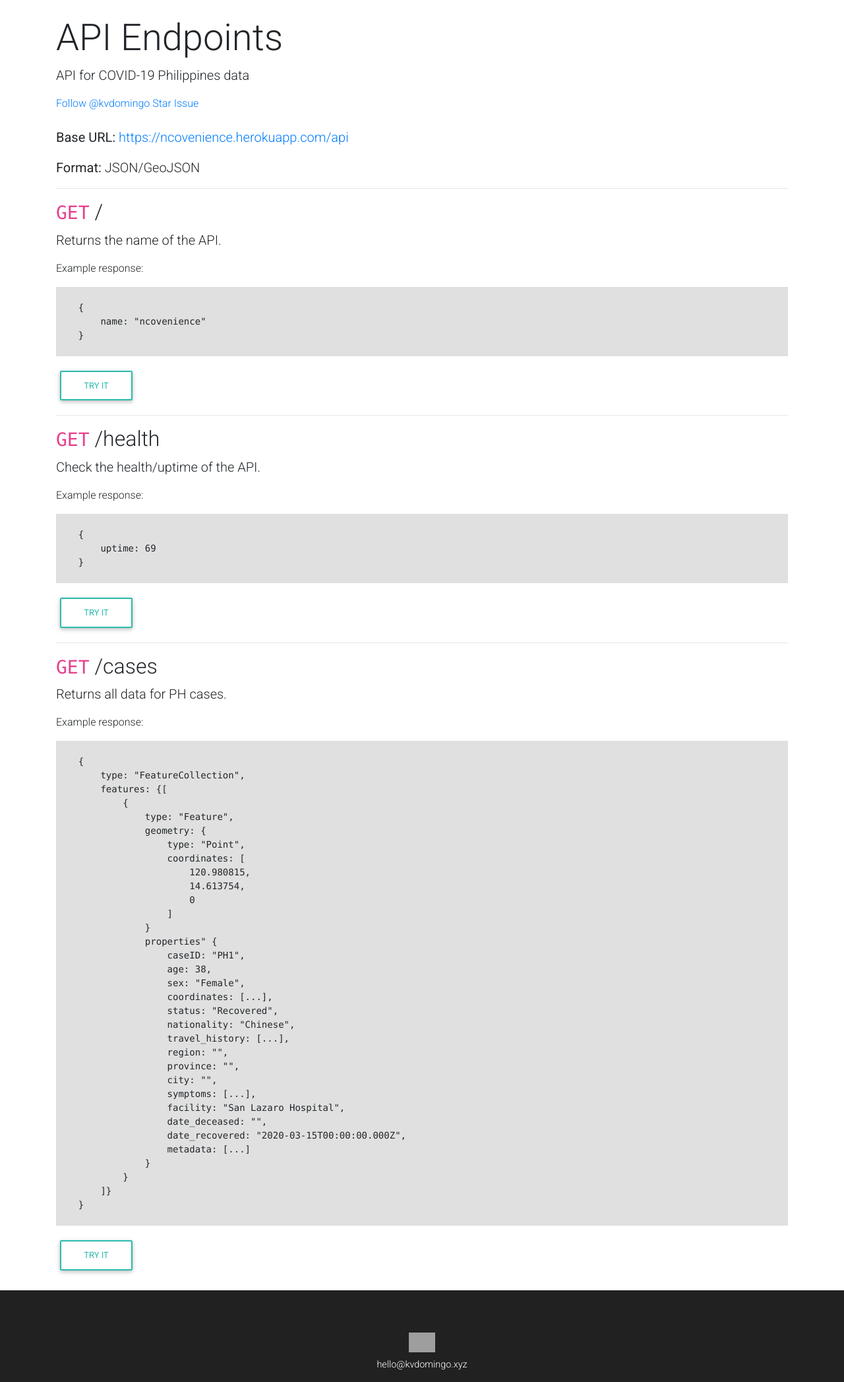
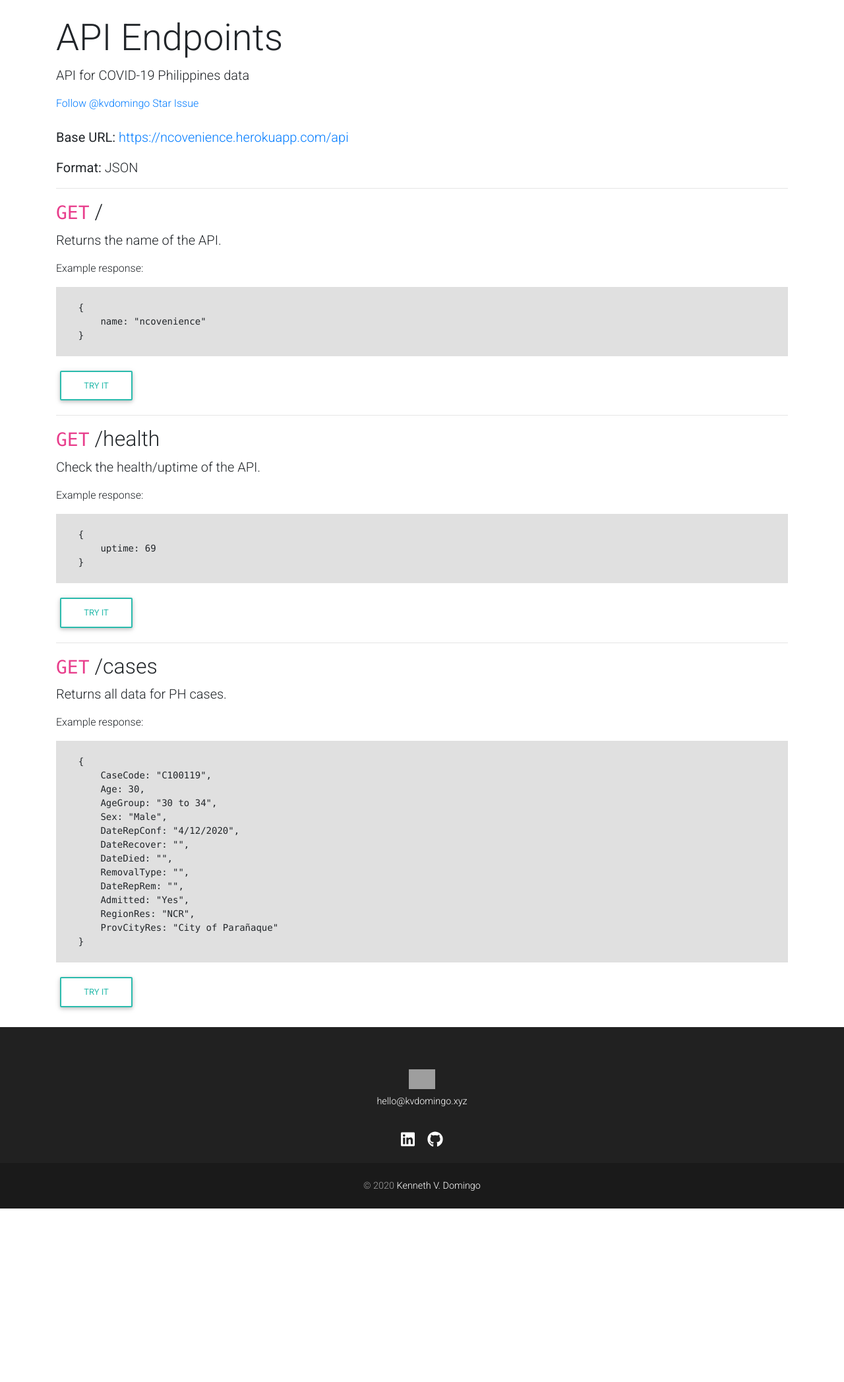
Before and after one commit to kvdomingo/ncovenience-backend, a Django app: template web/jinja2/web/api_docs.html.j2 in a window 1280 px wide. Shown: the part 56-2151 px from the top of the page at 66% size. After the commit the page ends 1888 px from the top, so only its background shows below. Run offline with Django 3.2, Linux system fonts and the light colour scheme; the template is opened without the code that fills it, so the values that code supplies are empty; parts of the project's set-up code (start-up, migrations or seed data) failed here and were passed over; some libraries are stand-ins or nearby versions; grey boxes are pictures that could not be loaded.

Commit message:
fix: updated API endpoints

```diff
--- a/web/jinja2/web/api_docs.html.j2
+++ b/web/jinja2/web/api_docs.html.j2
@@ -13,7 +13,7 @@
         <b>Base URL: </b><a href="{{ url('api_name') }}" target="_blank">https://ncovenience.herokuapp.com/api</a>
     </p>
     <p class="lead">
-        <b>Format: </b>JSON/GeoJSON
+        <b>Format: </b>JSON
     </p>
     <hr />
 
@@ -44,37 +44,18 @@
     <p>Example response:</p>
     <pre class="bg-light"><code>
     {
-        type: "FeatureCollection",
-        features: {[
-            {
-                type: "Feature",
-                geometry: {
-                    type: "Point",
-                    coordinates: [
-                        120.980815,
-                        14.613754,
-                        0
-                    ]
-                }
-                properties" {
-                    caseID: "PH1",
-                    age: 38,
-                    sex: "Female",
-                    coordinates: [...],
-                    status: "Recovered",
-                    nationality: "Chinese",
-                    travel_history: [...],
-                    region: "",
-                    province: "",
-                    city: "",
-                    symptoms: [...],
-                    facility: "San Lazaro Hospital",
-                    date_deceased: "",
-                    date_recovered: "2020-03-15T00:00:00.000Z",
-                    metadata: [...]
-                }
-            }
-        ]}
+        CaseCode: "C100119",
+        Age: 30,
+        AgeGroup: "30 to 34",
+        Sex: "Male",
+        DateRepConf: "4/12/2020",
+        DateRecover: "",
+        DateDied: "",
+        RemovalType: "",
+        DateRepRem: "",
+        Admitted: "Yes",
+        RegionRes: "NCR",
+        ProvCityRes: "City of Parañaque"
     }
     </code></pre>
     <a class="btn btn-outline-default" href="{{ url('api', args=('cases',)) }}" target="_blank">Try it</a>
--- a/web/views.py
+++ b/web/views.py
@@ -61,7 +61,7 @@ def api(request, page):
             return JsonResponse(response)
         elif page == 'cases':
             ph_conf = data.get_ph_confirmed()
-            ph_json = ph_conf.to_dict()
+            ph_json = ph_conf.to_dict('index')
             return JsonResponse(ph_json)
         else:
             raise Http404()
```
